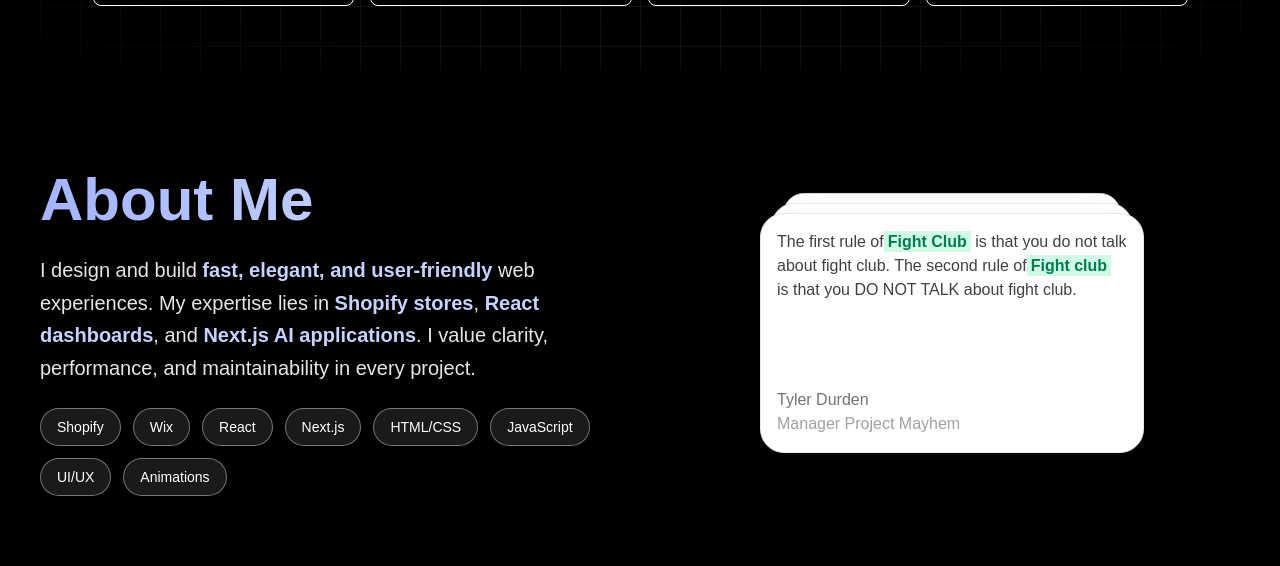
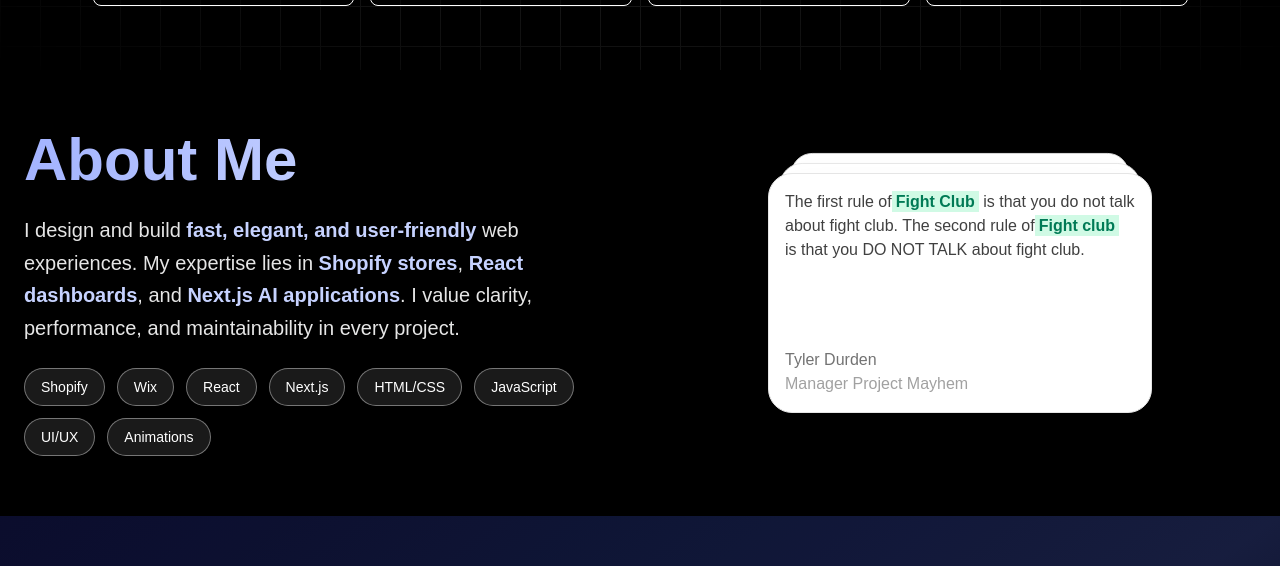
Before and after one commit to Ayush4158/Portfolio, a Next.js app: page / in a window 1280 px wide. Shown: the part 739-1305 px from the top of the page. Built offline with nearby package versions, Linux system fonts and the light colour scheme.

Commit message:
fix: remove unnecessary padding from section elements in Home component

```diff
--- a/app/page.js
+++ b/app/page.js
@@ -210,24 +210,24 @@ export default function Home() {
         </div>
 
         {/* About */}
-        <section id="about" className="mx-auto max-w-full px-4 py-10 bg-black">
+        <section id="about" className="mx-auto max-w-full bg-black">
           <About />
         </section>
 
         {/* Service */}
-        <section id="service" className="mx-auto max-w-full px-4 bg-black">
+        <section id="service" className="mx-auto max-w-full bg-black">
           <Service />
         </section>
 
         <TrustBadge />
 
         {/* Project */}
-        <section id="projects" className="mx-auto max-w-full px-4 bg-black">
+        <section id="projects" className="mx-auto max-w-full bg-black">
           <Project />
         </section>
 
         {/* Contact */}
-        <section id="contact" className="mx-auto max-w-full px-4 py-10 bg-black">
+        <section id="contact" className="mx-auto max-w-full bg-black">
           <ContactSection />
         </section>
       </main>
```
